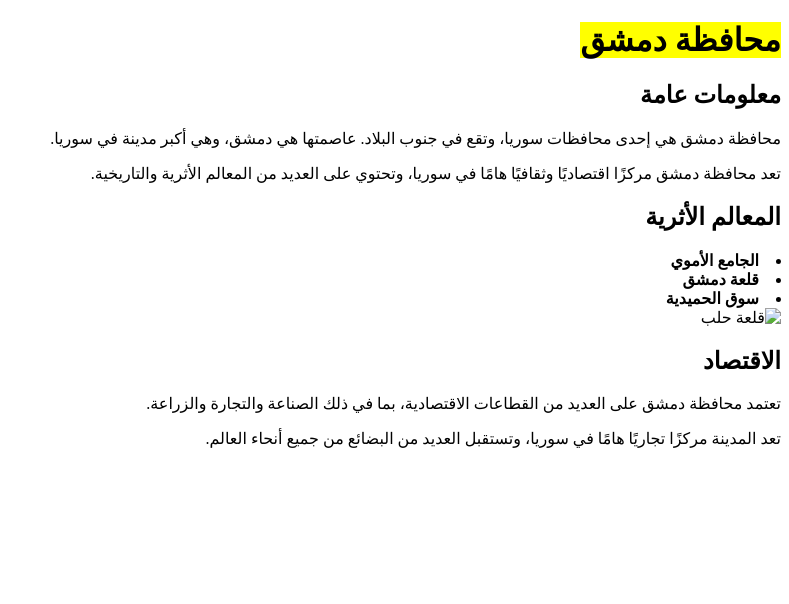
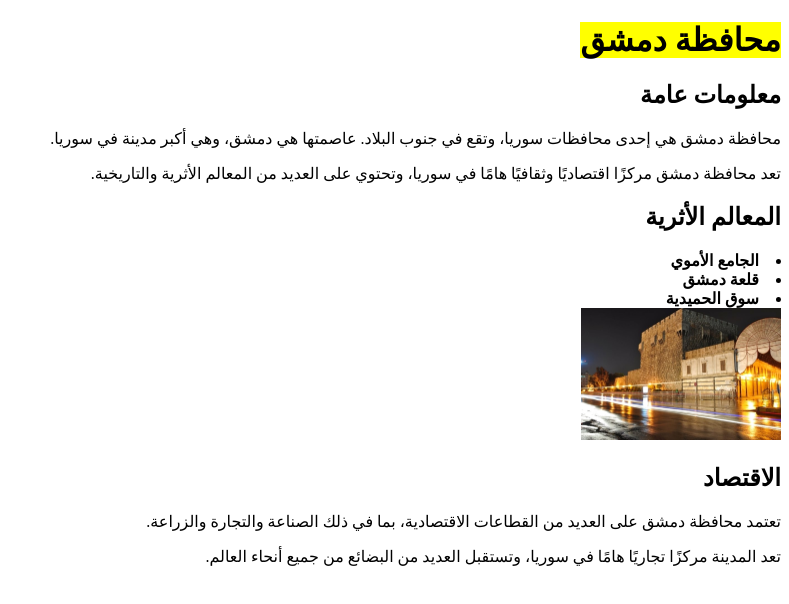
Before and after one commit to mohama440/mhmad, a plain HTML site: page دمشق.html in a window 1280 px wide. Shown: the whole page, without its empty margins (491-1280 px from the left). Drawn offline with Linux system fonts and the light colour scheme.

Commit message:
Update دمشق.html

```diff
--- a/دمشق.html
+++ b/دمشق.html
@@ -16,7 +16,7 @@
 			<li><b>الجامع الأموي</b></li>
 			<li><b>قلعة دمشق</b></li>
 			<li><b>سوق الحميدية</b></li>
-		<img width="200" src="قلعة دمشق/قلعة دمشق.jpg" alt="قلعة حلب">
+		<img width="200" src="قلعة دمشق.jpg" alt="قلعة حلب">
 		<h2>الاقتصاد</h2>
 		<p>تعتمد محافظة دمشق على العديد من القطاعات الاقتصادية، بما في ذلك الصناعة والتجارة والزراعة.</p>
 		<p>تعد المدينة مركزًا تجاريًا هامًا في سوريا، وتستقبل العديد من البضائع من جميع أنحاء العالم.</p>
```
